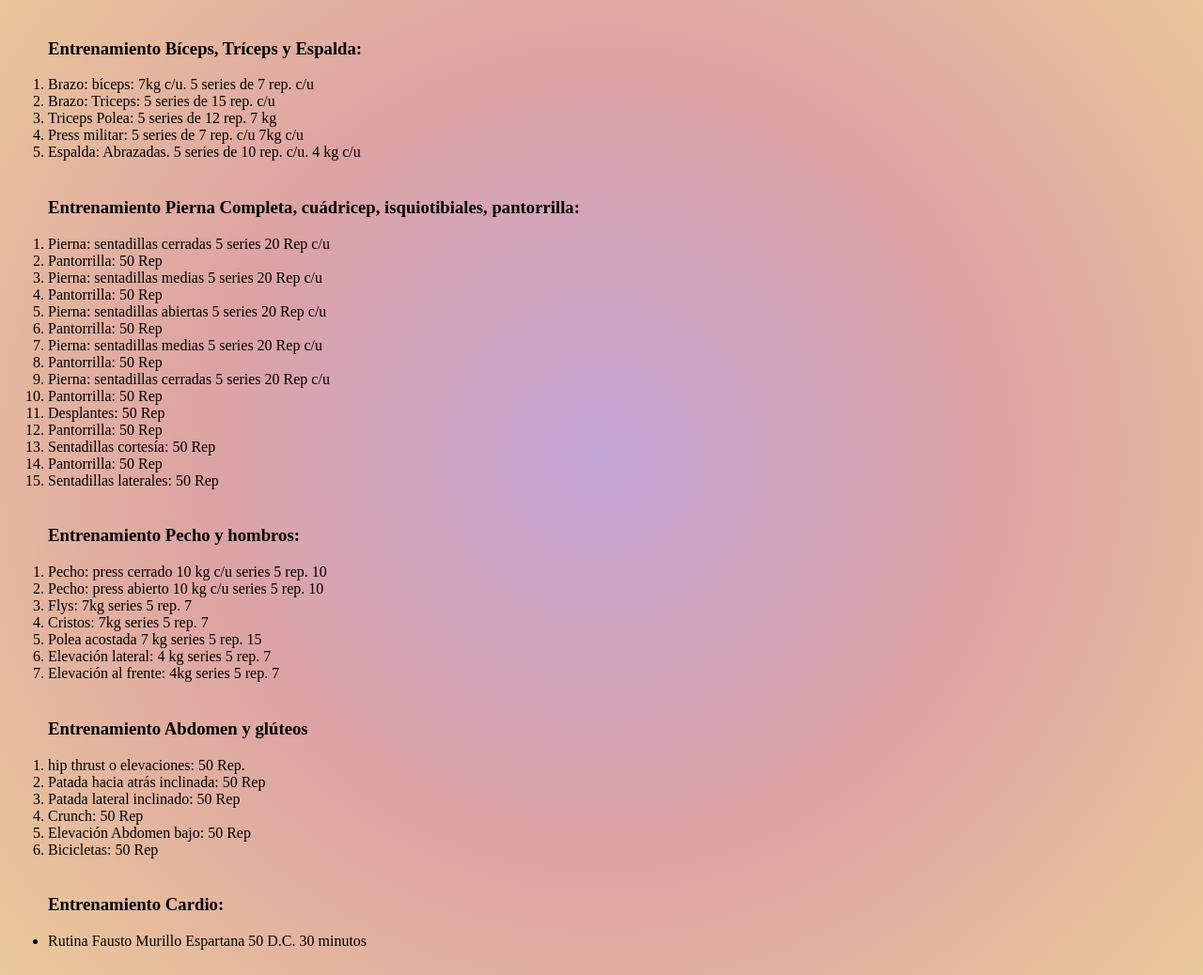
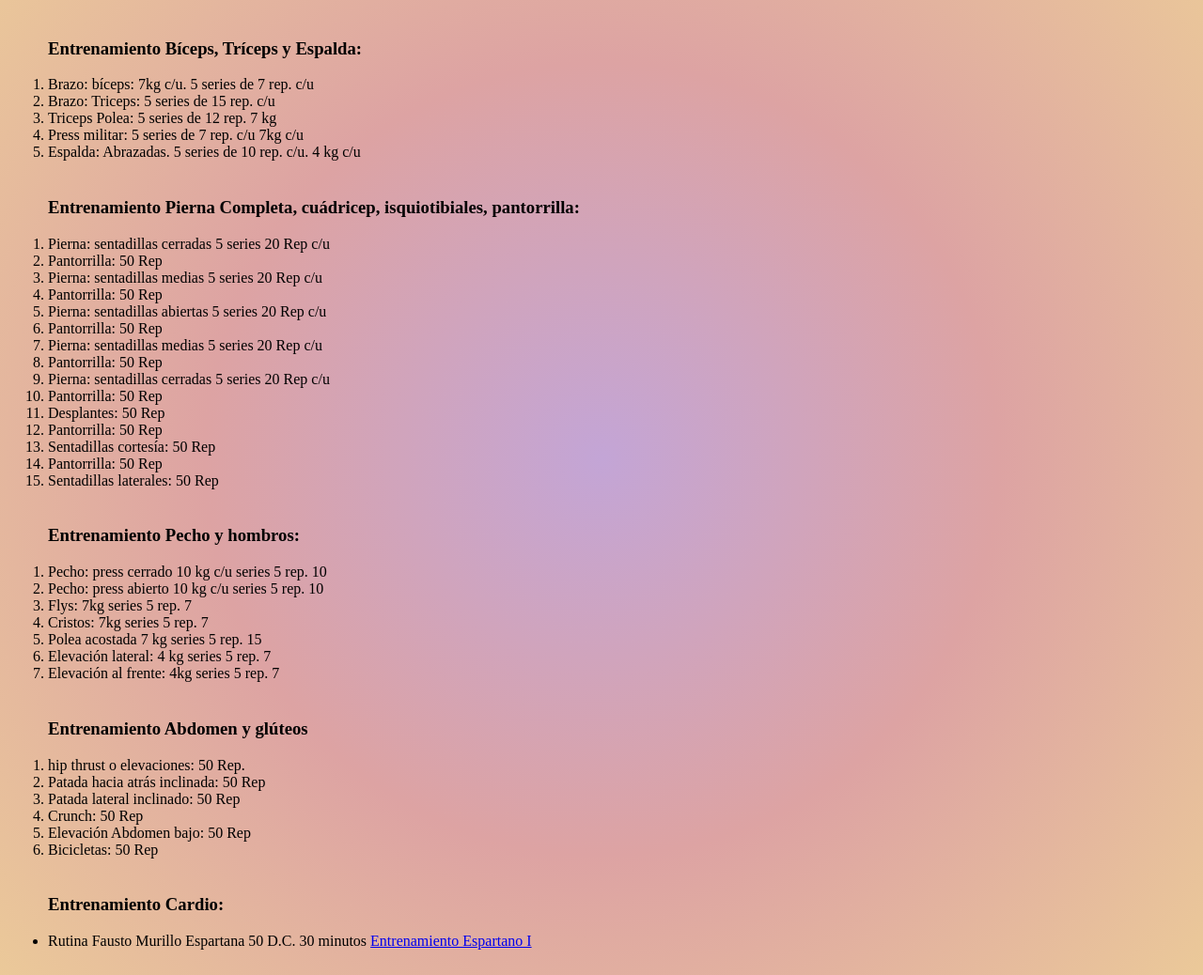
Before and after one commit to jennymontoya1001/Training, a plain HTML site: page index.html in a window 1280 px wide. Shown: the part 61-1099 px from the top of the page at 94% size. Drawn offline with Linux system fonts and the light colour scheme.

Commit message:
Update index.html

```diff
--- a/index.html
+++ b/index.html
@@ -76,7 +76,10 @@
         <td>
             <ul>
                 <h3>Entrenamiento Cardio:</h3>
-                <li>Rutina Fausto Murillo Espartana 50 D.C. 30 minutos</li>
+                <li>Rutina Fausto Murillo Espartana 50 D.C. 30 minutos
+                 <a href="https://www.youtube.com/watch?v=TSkq76eXl5Y&ab_channel=FaustoMurillo">
+                        Entrenamiento Espartano I
+                    </a></li>
             </ul>
         </td>
     </tr>
```
